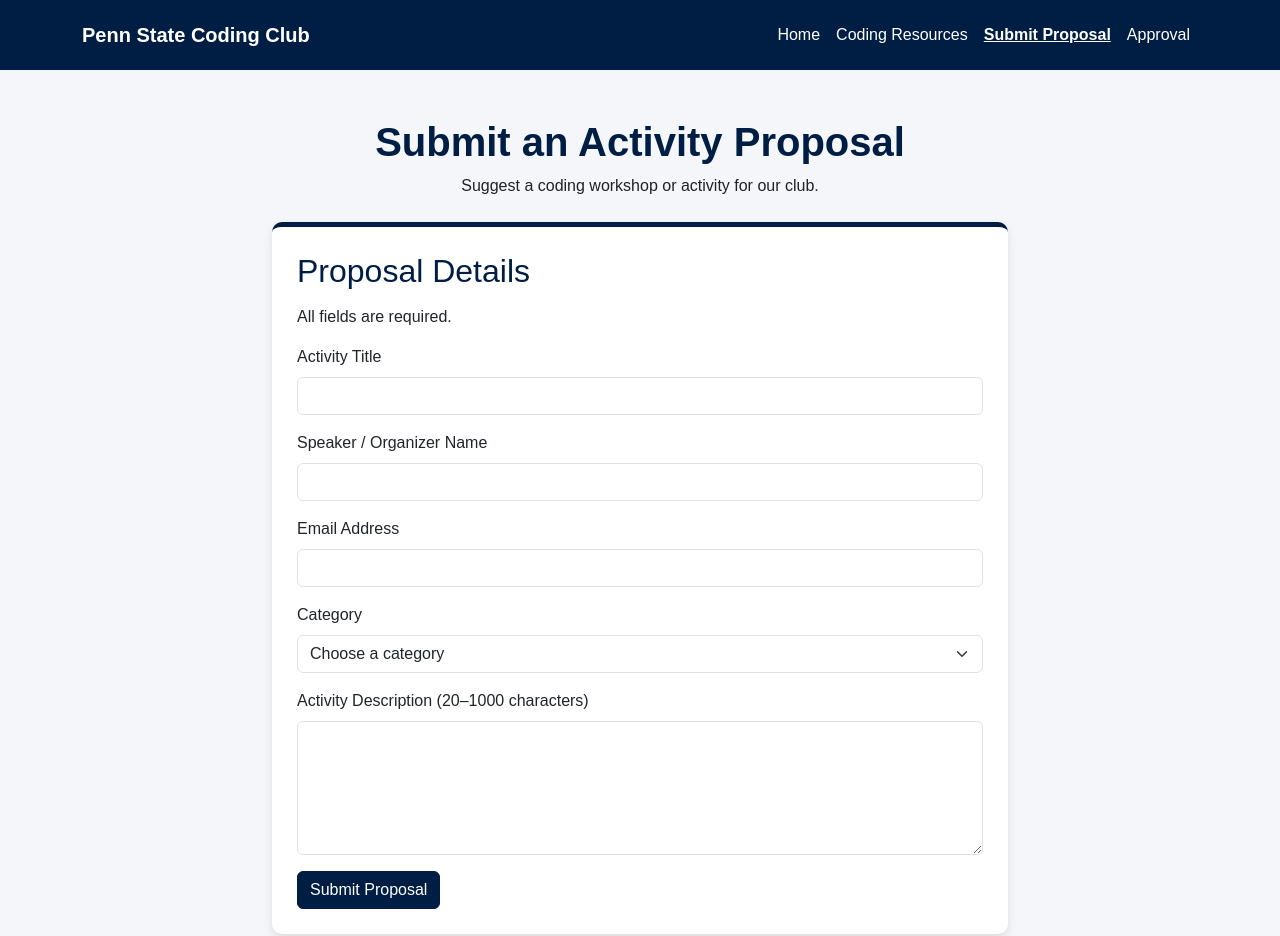
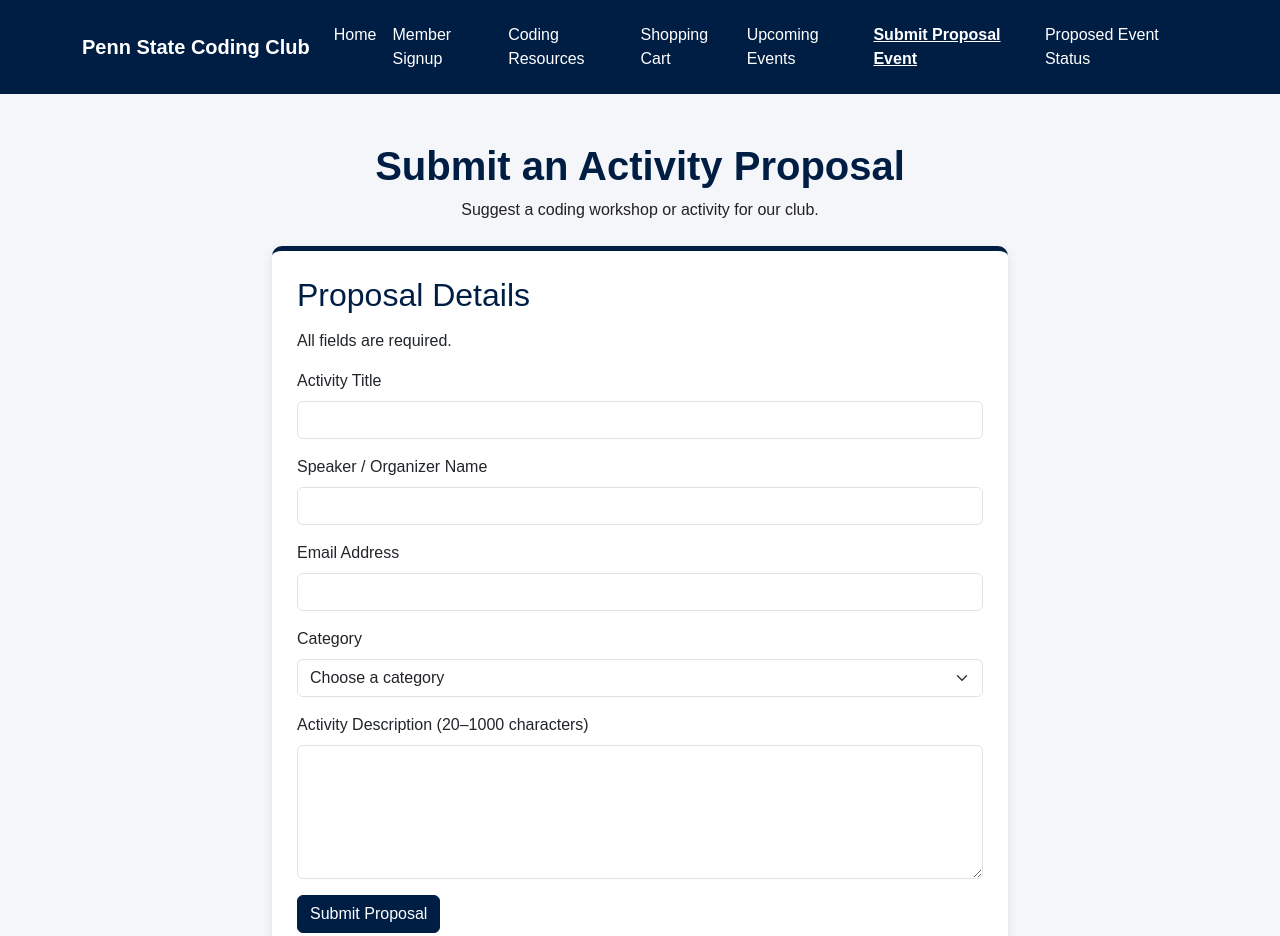
Before and after one commit to anisenson/IST-256-Group-Project, a website: page submission.html in a window 1280 px wide. Shown: the top 936 px of the page. Drawn offline with nearby package versions, Linux system fonts and the light colour scheme.

Commit message:
Fixed and updated navagation

```diff
--- a/submission.html
+++ b/submission.html
@@ -13,44 +13,39 @@
 </head>
 
 <body>
+    <!--Nav Bar -->
     <header>
-        <nav class="navbar navbar-expand-lg" data-bs-theme="dark">
+        <nav class="navbar navbar-expand-lg bg-body-tertiary" data-bs-theme="dark">
             <div class="container">
-                <a class="navbar-brand" href="index.html">
-                    Penn State Coding Club
-                </a>
+                <a class="navbar-brand" href="index.html">Penn State Coding Club</a>
 
-                <button class="navbar-toggler"
-                        type="button"
-                        data-bs-toggle="collapse"
-                        data-bs-target="#navbarMenu"
-                        aria-controls="navbarMenu"
-                        aria-expanded="false"
-                        aria-label="Toggle navigation">
+                <button class="navbar-toggler" type="button" data-bs-toggle="collapse" data-bs-target="#navbarMenu"
+                    aria-controls="navbarMenu" aria-expanded="false" aria-label="Toggle navigation">
                     <span class="navbar-toggler-icon"></span>
                 </button>
 
                 <div class="collapse navbar-collapse" id="navbarMenu">
                     <ul class="navbar-nav ms-auto">
                         <li class="nav-item">
-                            <a class="nav-link" href="index.html">Home</a>
+                            <a class="nav-link" aria-current="page" href="index.html">Home</a>
                         </li>
                         <li class="nav-item">
-                            <a class="nav-link" href="resources.html">
-                                Coding Resources
-                            </a>
+                            <a class="nav-link" href="signup.html">Member Signup</a>
                         </li>
                         <li class="nav-item">
-                            <a class="nav-link active"
-                               aria-current="page"
-                               href="submission.html">
-                                Submit Proposal
-                            </a>
+                            <a class="nav-link" href="resources.html">Coding Resources</a>
                         </li>
                         <li class="nav-item">
-                            <a class="nav-link" href="approval.html">
-                                Approval
-                            </a>
+                            <a class="nav-link" href="cart.html">Shopping Cart</a>
+                        </li>
+                        <li class="nav-item">
+                            <a class="nav-link" href="rsvp.html">Upcoming Events</a>
+                        </li>
+                        <li class="nav-item">
+                            <a class="nav-link active" href="submission.html">Submit Proposal Event</a>
+                        </li>
+                        <li class="nav-item">
+                            <a class="nav-link" href="approval.html">Proposed Event Status</a>
                         </li>
                     </ul>
                 </div>
```
Also changed, not shown: approval.html (+19 -14 lines), cart.html (+1 -1 lines), index.html (+1 -1 lines), resources.html (+2 -4 lines), rsvp.html (+2 -2 lines), signup.html (+1 -1 lines).
